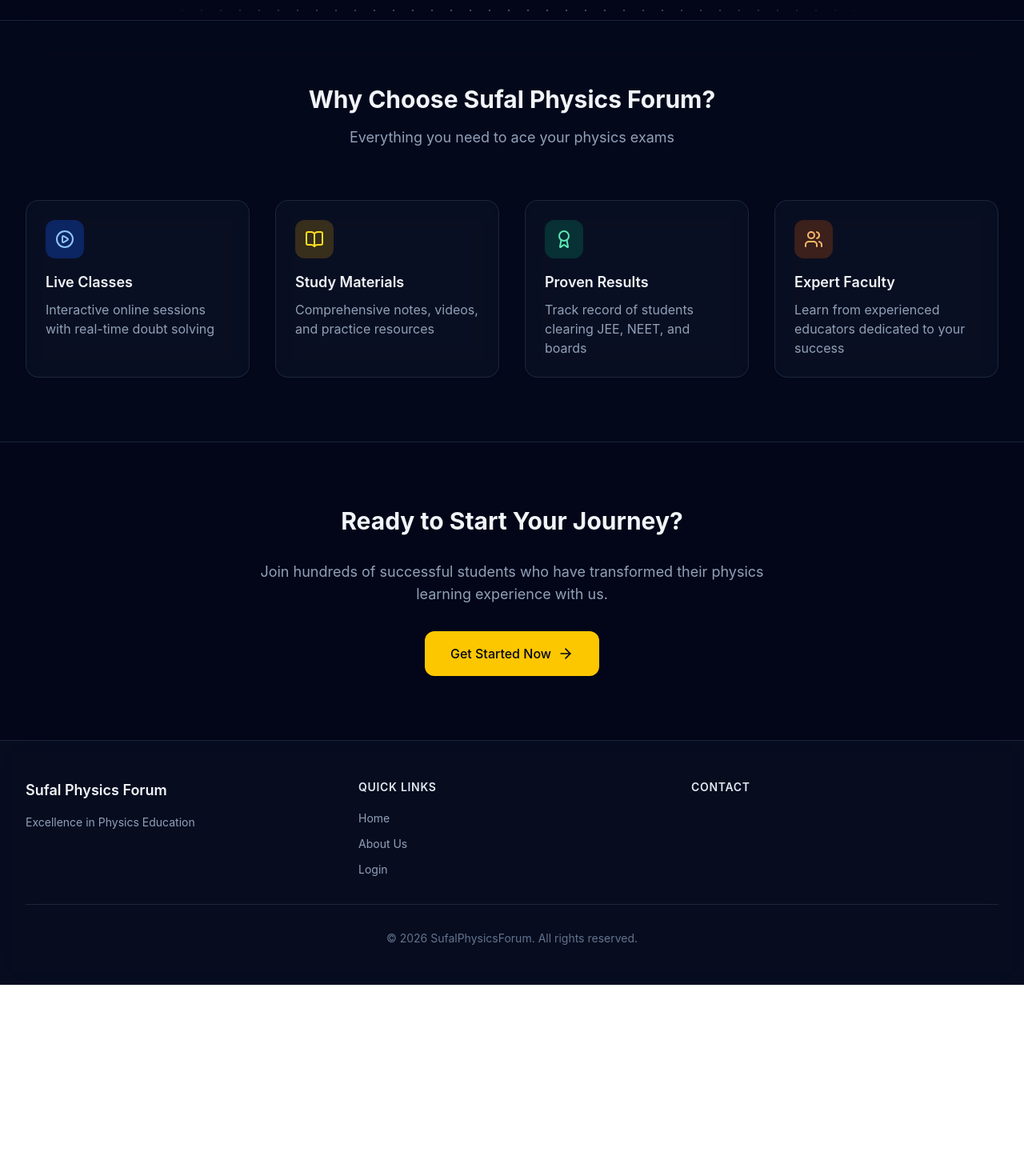
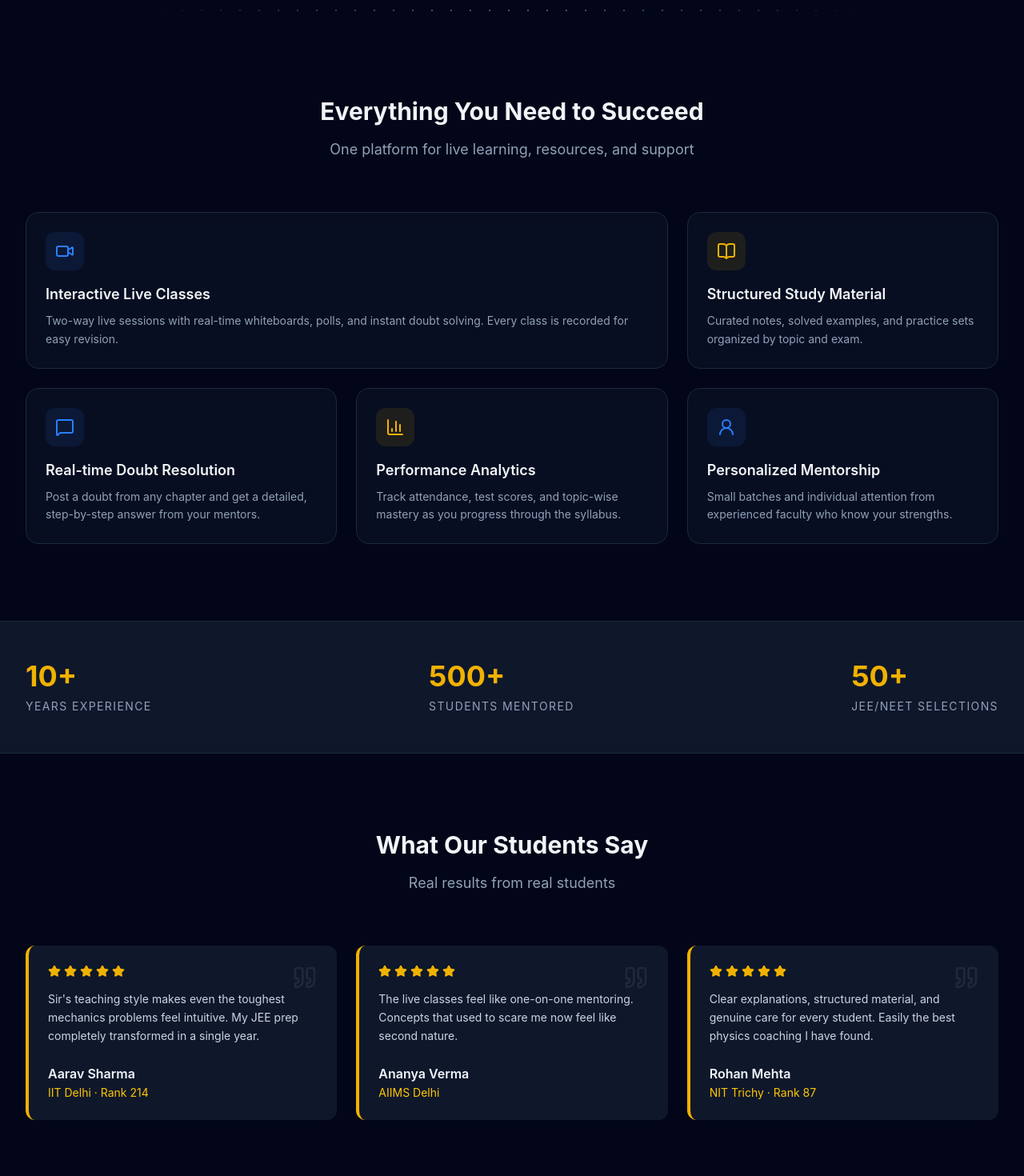
Before and after one commit to suryaansinha/SufalPhysicsForum-Website, a React (Vite) app in the folder client/: page / in a window 1280 px wide. Shown: the part 880-2350 px from the top of the page at 80% size. Before the commit the page ends 2111 px from the top, so only its background shows below. Built offline with nearby package versions, Linux system fonts and the light colour scheme; no server answers.

Commit message:
feat: add bento features, stats strip, and testimonials to landing page Co-authored-by: monkeycode-ai <monkeycode-ai@chaitin.com>

```diff
--- /dev/null
+++ b/client/src/components/landing/FeaturesBento.tsx
@@ -0,0 +1,71 @@
+import { Video, BookOpen, MessageSquare, BarChart3, UserRound } from 'lucide-react';
+
+interface FeatureCard {
+  title: string;
+  description: string;
+  icon: typeof Video;
+  iconClass: string;
+  span?: string;
+}
+
+const features: FeatureCard[] = [
+  {
+    title: 'Interactive Live Classes',
+    description:
+      'Two-way live sessions with real-time whiteboards, polls, and instant doubt solving. Every class is recorded for easy revision.',
+    icon: Video,
+    iconClass: 'bg-blue-500/10 text-blue-500',
+    span: 'md:col-span-2',
+  },
+  {
+    title: 'Structured Study Material',
+    description: 'Curated notes, solved examples, and practice sets organized by topic and exam.',
+    icon: BookOpen,
+    iconClass: 'bg-yellow-500/10 text-yellow-500',
+  },
+  {
+    title: 'Real-time Doubt Resolution',
+    description: 'Post a doubt from any chapter and get a detailed, step-by-step answer from your mentors.',
+    icon: MessageSquare,
+    iconClass: 'bg-blue-500/10 text-blue-500',
+  },
+  {
+    title: 'Performance Analytics',
+    description: 'Track attendance, test scores, and topic-wise mastery as you progress through the syllabus.',
+    icon: BarChart3,
+    iconClass: 'bg-yellow-500/10 text-yellow-500',
+  },
+  {
+    title: 'Personalized Mentorship',
+    description: 'Small batches and individual attention from experienced faculty who know your strengths.',
+    icon: UserRound,
+    iconClass: 'bg-blue-500/10 text-blue-500',
+  },
+];
+
+export default function FeaturesBento() {
+  return (
+    <section className="py-24">
+      <div className="max-w-7xl mx-auto px-4 sm:px-6 lg:px-8">
+        <div className="text-center mb-16">
+          <h2 className="text-3xl font-bold text-slate-100">Everything You Need to Succeed</h2>
+          <p className="mt-4 text-lg text-slate-400">One platform for live learning, resources, and support</p>
+        </div>
+        <div className="grid grid-cols-1 md:grid-cols-3 gap-6">
+          {features.map((feature) => (
+            <div
+              key={feature.title}
+              className={`bg-slate-900/50 backdrop-blur-sm border border-slate-800 rounded-2xl p-6 hover:-translate-y-1 hover:border-slate-700 transition-all ${feature.span ?? ''}`}
+            >
+              <div className={`w-12 h-12 rounded-xl flex items-center justify-center mb-4 ${feature.iconClass}`}>
+                <feature.icon className="w-6 h-6" />
+              </div>
+              <h3 className="text-lg font-semibold text-slate-100 mb-2">{feature.title}</h3>
+              <p className="text-sm text-slate-400 leading-relaxed">{feature.description}</p>
+            </div>
+          ))}
+        </div>
+      </div>
+    </section>
+  );
+}
--- /dev/null
+++ b/client/src/components/landing/StatsStrip.tsx
@@ -0,0 +1,27 @@
+interface Stat {
+  value: string;
+  label: string;
+}
+
+const stats: Stat[] = [
+  { value: '10+', label: 'Years Experience' },
+  { value: '500+', label: 'Students Mentored' },
+  { value: '50+', label: 'JEE/NEET Selections' },
+];
+
+export default function StatsStrip() {
+  return (
+    <section className="bg-slate-900 border-y border-slate-800 py-12">
+      <div className="max-w-7xl mx-auto px-4 sm:px-6 lg:px-8">
+        <div className="flex flex-col items-center gap-10 sm:flex-row sm:justify-between">
+          {stats.map((stat) => (
+            <div key={stat.label} className="text-center sm:text-left">
+              <p className="text-4xl font-bold text-yellow-500">{stat.value}</p>
+              <p className="mt-2 text-sm text-slate-400 uppercase tracking-widest">{stat.label}</p>
+            </div>
+          ))}
+        </div>
+      </div>
+    </section>
+  );
+}
--- /dev/null
+++ b/client/src/components/landing/Testimonials.tsx
@@ -0,0 +1,61 @@
+import { Star, Quote } from 'lucide-react';
+
+interface Testimonial {
+  quote: string;
+  name: string;
+  achievement: string;
+}
+
+const testimonials: Testimonial[] = [
+  {
+    quote:
+      "Sir's teaching style makes even the toughest mechanics problems feel intuitive. My JEE prep completely transformed in a single year.",
+    name: 'Aarav Sharma',
+    achievement: 'IIT Delhi · Rank 214',
+  },
+  {
+    quote:
+      'The live classes feel like one-on-one mentoring. Concepts that used to scare me now feel like second nature.',
+    name: 'Ananya Verma',
+    achievement: 'AIIMS Delhi',
+  },
+  {
+    quote:
+      'Clear explanations, structured material, and genuine care for every student. Easily the best physics coaching I have found.',
+    name: 'Rohan Mehta',
+    achievement: 'NIT Trichy · Rank 87',
+  },
+];
+
+export default function Testimonials() {
+  return (
+    <section className="py-24">
+      <div className="max-w-7xl mx-auto px-4 sm:px-6 lg:px-8">
+        <div className="text-center mb-16">
+          <h2 className="text-3xl font-bold text-slate-100">What Our Students Say</h2>
+          <p className="mt-4 text-lg text-slate-400">Real results from real students</p>
+        </div>
+        <div className="grid gap-6 md:grid-cols-3">
+          {testimonials.map((testimonial) => (
+            <figure
+              key={testimonial.name}
+              className="bg-slate-900 rounded-xl p-6 relative overflow-hidden border-l-4 border-yellow-500"
+            >
+              <Quote className="w-8 h-8 text-slate-800 absolute top-6 right-6" />
+              <div className="flex gap-1 mb-4">
+                {Array.from({ length: 5 }).map((_, i) => (
+                  <Star key={i} className="w-4 h-4 text-yellow-500 fill-yellow-500" />
+                ))}
+              </div>
+              <blockquote className="text-sm text-slate-300 leading-relaxed">{testimonial.quote}</blockquote>
+              <figcaption className="mt-6">
+                <p className="font-semibold text-slate-100">{testimonial.name}</p>
+                <p className="text-sm text-yellow-400 mt-0.5">{testimonial.achievement}</p>
+              </figcaption>
+            </figure>
+          ))}
+        </div>
+      </div>
+    </section>
+  );
+}
--- a/client/src/pages/public/HomePage.tsx
+++ b/client/src/pages/public/HomePage.tsx
@@ -1,5 +1,8 @@
 import { Link } from 'react-router-dom';
-import { BookOpen, Award, Users, PlayCircle, ArrowRight } from 'lucide-react';
+import { ArrowRight } from 'lucide-react';
+import FeaturesBento from '../../components/landing/FeaturesBento';
+import StatsStrip from '../../components/landing/StatsStrip';
+import Testimonials from '../../components/landing/Testimonials';
 
 export default function HomePage() {
   return (
@@ -59,46 +62,11 @@ export default function HomePage() {
         </div>
       </section>
 
-      <section className="bg-slate-900/20 backdrop-blur-xl border-y border-slate-700/50 py-20">
-        <div className="max-w-7xl mx-auto px-4 sm:px-6 lg:px-8">
-          <div className="text-center mb-16">
-            <h2 className="text-3xl font-bold text-slate-100">Why Choose Sufal Physics Forum?</h2>
-            <p className="mt-4 text-lg text-slate-400">Everything you need to ace your physics exams</p>
-          </div>
-          <div className="grid md:grid-cols-2 lg:grid-cols-4 gap-8">
-            <div className="bg-slate-900/40 backdrop-blur-xl border border-slate-700/50 p-6 rounded-2xl shadow-sm hover:shadow-lg hover:shadow-blue-500/10 transition-all duration-300 ease-in-out hover:-translate-y-1">
-              <div className="w-12 h-12 bg-blue-600/30 rounded-xl flex items-center justify-center mb-4">
-                <PlayCircle className="w-6 h-6 text-blue-300" />
-              </div>
-              <h3 className="text-lg font-semibold text-slate-100 mb-2">Live Classes</h3>
-              <p className="text-slate-400">Interactive online sessions with real-time doubt solving</p>
-            </div>
-            <div className="bg-slate-900/40 backdrop-blur-xl border border-slate-700/50 p-6 rounded-2xl shadow-sm hover:shadow-lg hover:shadow-blue-500/10 transition-all duration-300 ease-in-out hover:-translate-y-1">
-              <div className="w-12 h-12 bg-yellow-500/20 rounded-xl flex items-center justify-center mb-4">
-                <BookOpen className="w-6 h-6 text-yellow-300" />
-              </div>
-              <h3 className="text-lg font-semibold text-slate-100 mb-2">Study Materials</h3>
-              <p className="text-slate-400">Comprehensive notes, videos, and practice resources</p>
-            </div>
-            <div className="bg-slate-900/40 backdrop-blur-xl border border-slate-700/50 p-6 rounded-2xl shadow-sm hover:shadow-lg hover:shadow-blue-500/10 transition-all duration-300 ease-in-out hover:-translate-y-1">
-              <div className="w-12 h-12 bg-emerald-500/20 rounded-xl flex items-center justify-center mb-4">
-                <Award className="w-6 h-6 text-emerald-300" />
-              </div>
-              <h3 className="text-lg font-semibold text-slate-100 mb-2">Proven Results</h3>
-              <p className="text-slate-400">Track record of students clearing JEE, NEET, and boards</p>
-            </div>
-            <div className="bg-slate-900/40 backdrop-blur-xl border border-slate-700/50 p-6 rounded-2xl shadow-sm hover:shadow-lg hover:shadow-blue-500/10 transition-all duration-300 ease-in-out hover:-translate-y-1">
-              <div className="w-12 h-12 bg-orange-500/20 rounded-xl flex items-center justify-center mb-4">
-                <Users className="w-6 h-6 text-orange-300" />
-              </div>
-              <h3 className="text-lg font-semibold text-slate-100 mb-2">Expert Faculty</h3>
-              <p className="text-slate-400">Learn from experienced educators dedicated to your success</p>
-            </div>
-          </div>
-        </div>
-      </section>
+      <FeaturesBento />
+      <StatsStrip />
+      <Testimonials />
 
-      <section className="py-20">
+      <section className="py-24">
         <div className="max-w-7xl mx-auto px-4 sm:px-6 lg:px-8 text-center">
           <h2 className="text-3xl font-bold text-slate-100 mb-8">Ready to Start Your Journey?</h2>
           <p className="text-lg text-slate-400 mb-8 max-w-2xl mx-auto">
```
